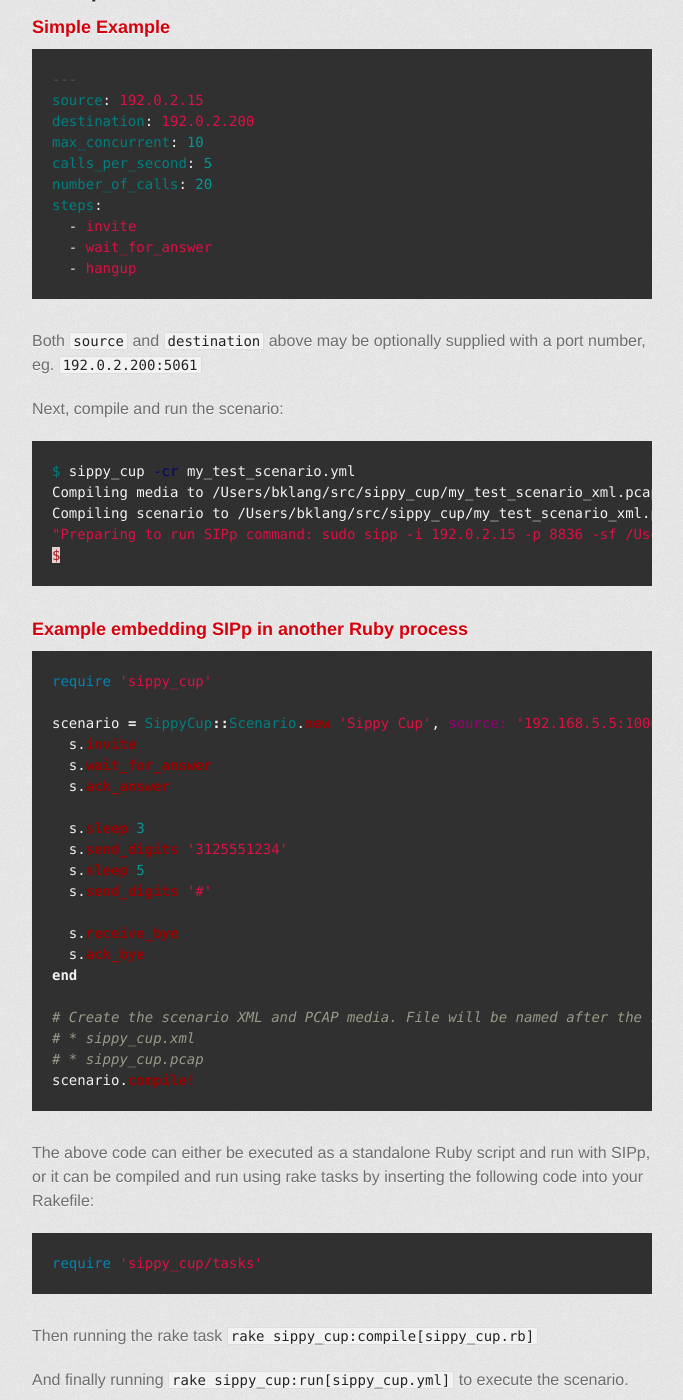
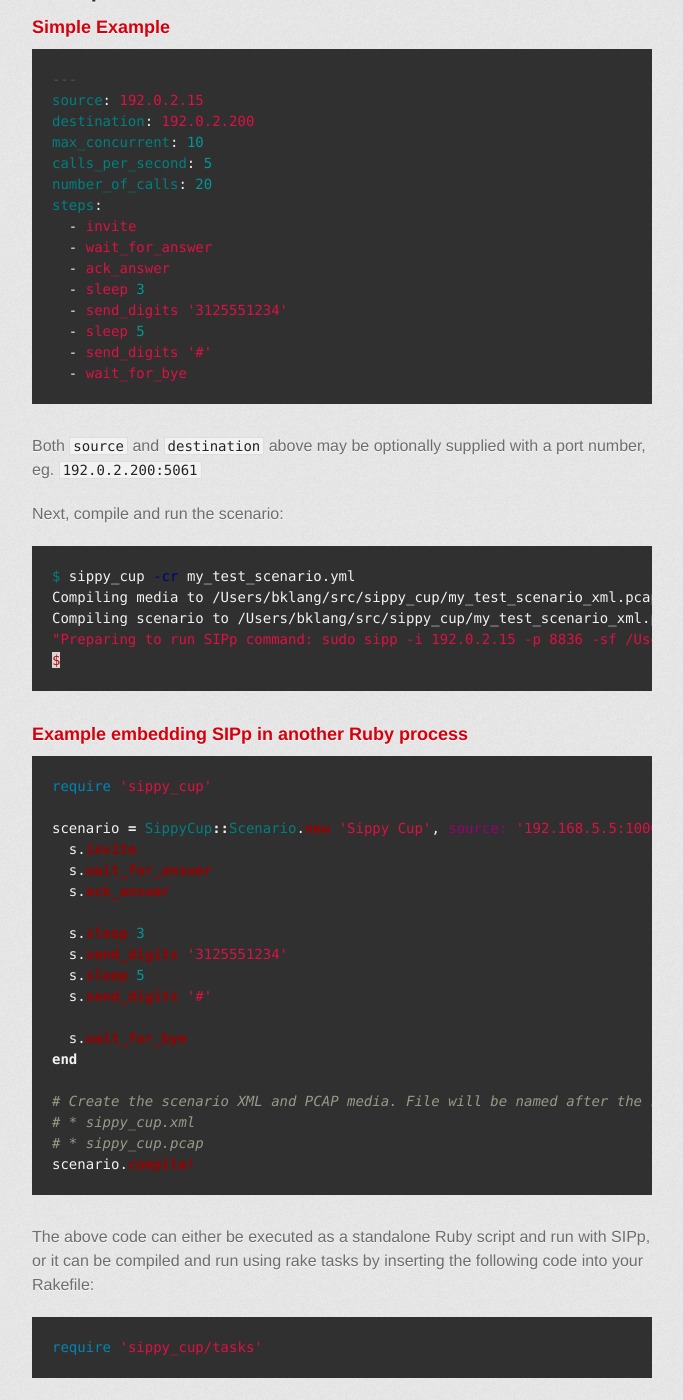
Before and after one commit to mojolingo/sippy_cup, a Jekyll site: the page built from index.md, in a window 1280 px wide and 1400 px high, scrolled down 2154 px. Shown: the whole window, without its empty margins (298-981 px from the left). Built offline with Jekyll 4.4.1, drawn with Linux system fonts in a browser that asks for light colours; some web fonts are replaced.

Commit message:
Make examples more directly comparable

```diff
--- a/index.md
+++ b/index.md
@@ -67,7 +67,12 @@
 steps:
   - invite
   - wait_for_answer
-  - hangup
+  - ack_answer
+  - sleep 3
+  - send_digits '3125551234'
+  - sleep 5
+  - send_digits '#'
+  - wait_for_bye
 {% endhighlight %}
 
 Both `source` and `destination` above may be optionally supplied with a port number, eg. `192.0.2.200:5061`
@@ -97,8 +102,7 @@
   s.sleep 5
   s.send_digits '#'
 
-  s.receive_bye
-  s.ack_bye
+  s.wait_for_bye
 end
 
 # Create the scenario XML and PCAP media. File will be named after the scenario name, in our case:
```
